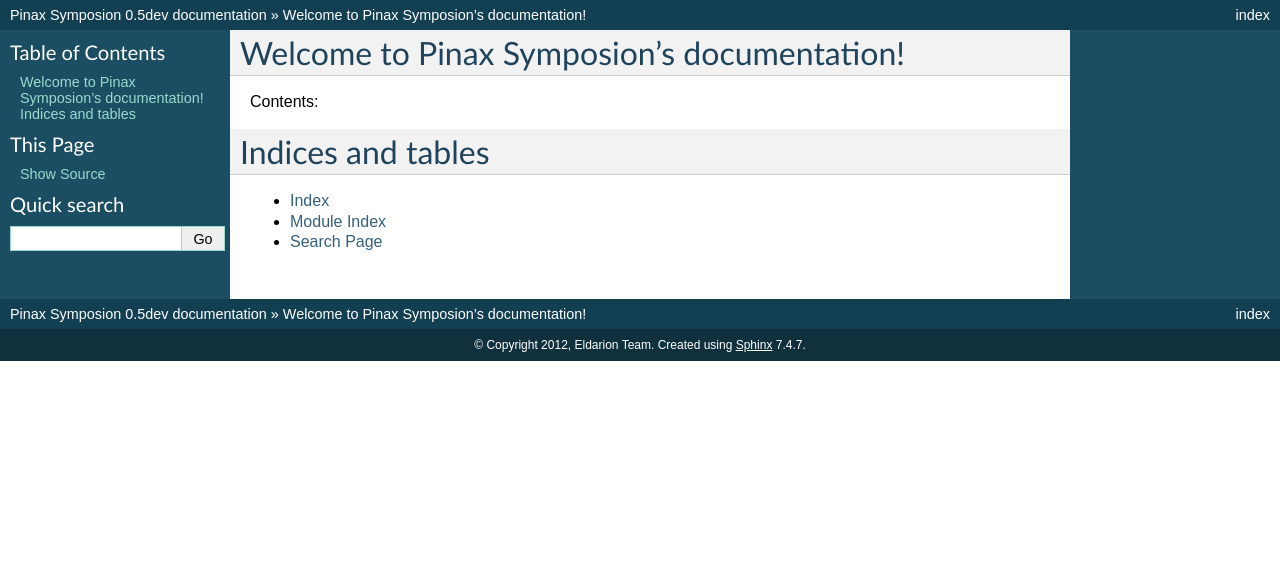
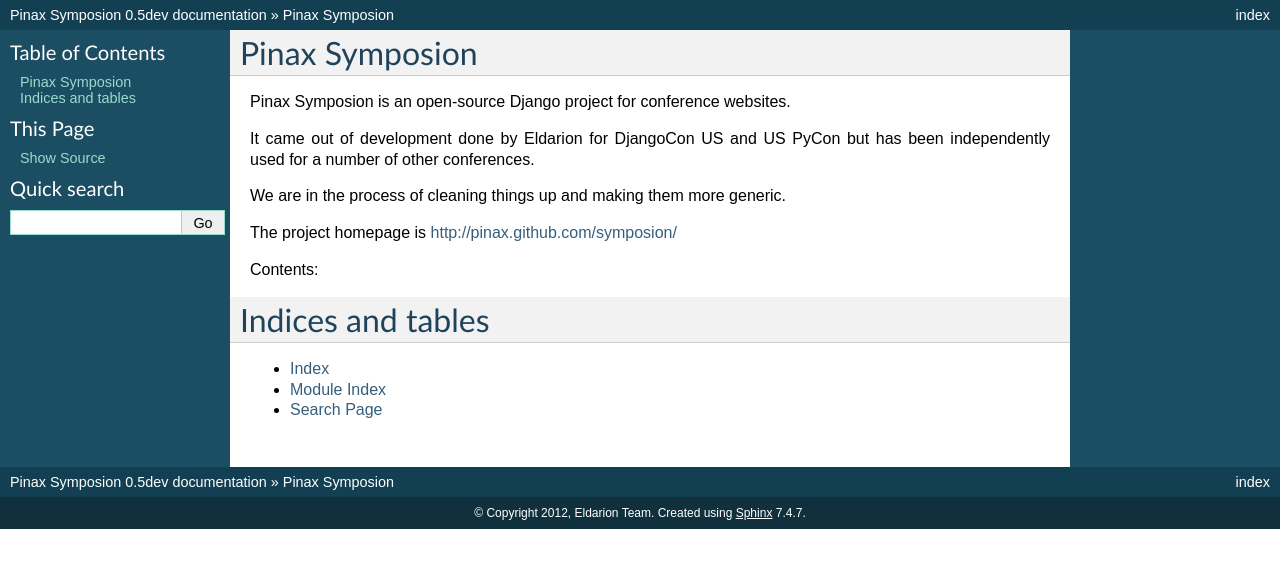
Before and after one commit to pinax/symposion, a Sphinx documentation site: the page built from symposion_project/docs/index.rst, in a window 1280 px wide. Shown: the top 568 px of the page. Built offline with Sphinx 7.4.7, drawn with Linux system fonts in a browser that asks for light colours.

Commit message:
added some initial wording to the docs

```diff
--- a/symposion_project/docs/index.rst
+++ b/symposion_project/docs/index.rst
@@ -1,10 +1,14 @@
-.. Pinax Symposion documentation master file, created by
-   sphinx-quickstart on Sun Feb  5 17:31:13 2012.
-   You can adapt this file completely to your liking, but it should at least
-   contain the root `toctree` directive.
+Pinax Symposion
+===============
 
-Welcome to Pinax Symposion's documentation!
-===========================================
+Pinax Symposion is an open-source Django project for conference websites.
+
+It came out of development done by Eldarion for DjangoCon US and US PyCon
+but has been independently used for a number of other conferences.
+
+We are in the process of cleaning things up and making them more generic.
+
+The project homepage is http://pinax.github.com/symposion/
 
 Contents:
 
```
